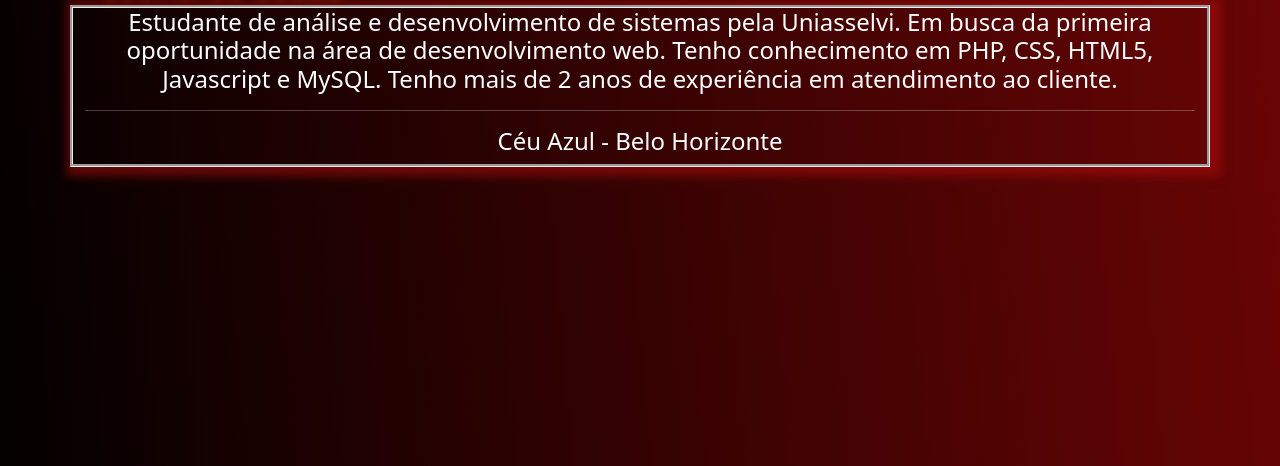
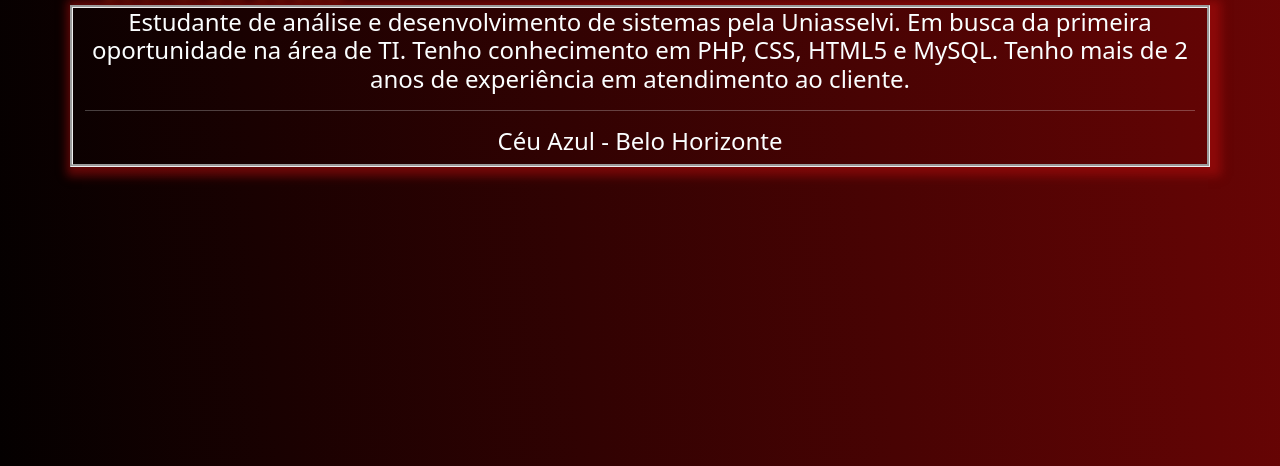
Before and after one commit to Leonardu76/CurriculoNew, a plain HTML site: page index.html in a window 1280 px wide. Shown: the part 334-800 px from the top of the page. Drawn offline with nearby package versions, Linux system fonts and the light colour scheme.

Commit message:
Update index.html

```diff
--- a/index.html
+++ b/index.html
@@ -51,8 +51,8 @@
     <div class="container" id="sobre">
         <div class="col-sm-12 col-xs-12">
             <h4>Estudante de análise e desenvolvimento de sistemas pela Uniasselvi.
-                 Em busca da primeira oportunidade na área de desenvolvimento web.
-                 Tenho conhecimento em PHP, CSS, HTML5, Javascript e MySQL.
+                 Em busca da primeira oportunidade na área de TI.
+                 Tenho conhecimento em PHP, CSS, HTML5 e MySQL.
                  Tenho mais de 2 anos de experiência em atendimento ao cliente.
                 <hr>Céu Azul - Belo Horizonte
             </h4>
```
